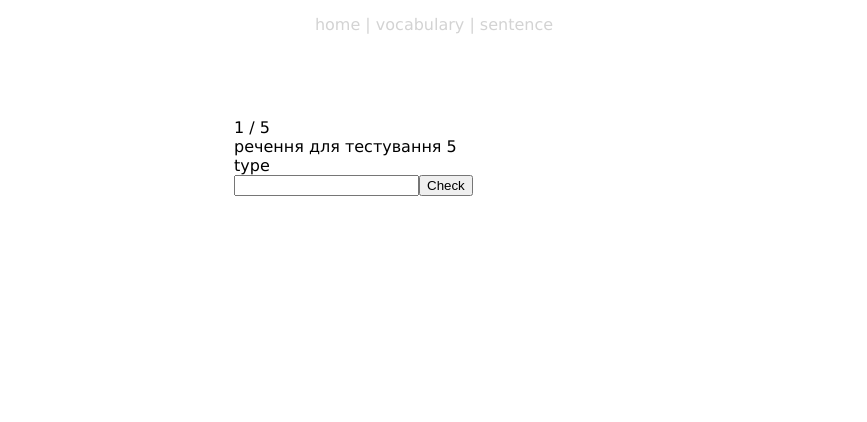
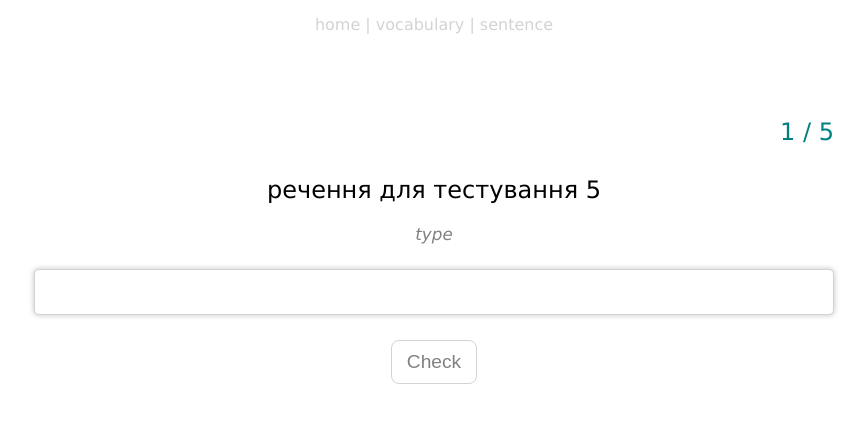
Before and after one commit to ermondel/en-words, a React (Create React App) app: page /sentence in a window 1280 px wide. Shown: the top 422 px of the page, without its empty margins (206-1073 px from the left). Built offline with nearby package versions, Linux system fonts and the light colour scheme.

Commit message:
feat: add style for the SentenceCard component

```diff
--- a/src/components/sentence/SentenceCard.js
+++ b/src/components/sentence/SentenceCard.js
@@ -1,4 +1,5 @@
 import React from 'react'
+import './style/SentenceCard.css';
 
 /**
  * SentenceCard
--- a/src/components/sentence/style/Sentence.css
+++ b/src/components/sentence/style/Sentence.css
@@ -1,3 +1,3 @@
-.Sentence { max-width: 400px; margin: auto; margin-top: 5%; padding: 20px; }
+.Sentence { max-width: 800px; margin: auto; margin-top: 5%; padding: 20px; }
 .message { text-align: center; }
 .Sentence h2 { text-align: center; }
--- /dev/null
+++ b/src/components/sentence/style/SentenceCard.css
@@ -0,0 +1,40 @@
+.SentenceCard { font-size: 150%; }
+.SentenceCard .pos { text-align: right; color: teal; margin-bottom: 30px; }
+.SentenceCard .ukr { text-align: center; }
+.SentenceCard .type { text-align: center; font-size: 70%; font-style: italic; color: grey; margin: 20px 0 0px 0; }
+.SentenceCard .eng { text-align: center; color: limegreen; margin: 20px 0 30px 0; }
+.SentenceCard .translation {
+    display: block;
+    font-family: Verdana, Geneva, Tahoma, sans-serif;
+    font-size: 1em;
+    color: royalblue;
+    text-align: center;
+    margin: 25px 0 25px 0;
+    padding: 8px 10px 8px 10px;
+    border: 1px solid lightgrey;
+    width: 778px;
+    border-radius: 5px;
+        -moz-border-radius: 5px;
+        -webkit-border-radius: 5px;
+    box-shadow: 0px 0px 5px 1px lightgrey;
+        -webkit-box-shadow: 0px 0px 5px 1px lightgrey;
+        -moz-box-shadow: 0px 0px 5px 1px lightgrey;
+}
+.SentenceCard .incorrect { color: tomato; }
+.SentenceCard .translation:focus { outline: none; }
+.SentenceCard .btn-check {
+    background-color: white;
+    display: block;
+    margin: 0 auto;
+    color: grey;
+    border: none;
+    padding: 10px 15px 10px 15px;
+    font-size: 0.8em;
+    cursor: pointer;
+    border: 1px solid lightgrey;
+    border-radius: 8px;
+        -moz-border-radius: 8px;
+        -webkit-border-radius: 8px;
+}
+.SentenceCard .btn-check:focus,
+.SentenceCard .btn-check:hover { outline: none; background-color: royalblue; border-color: royalblue; color: white; }
```
